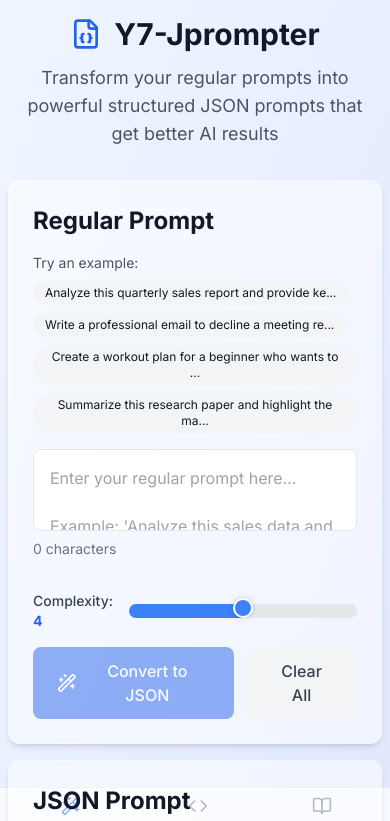
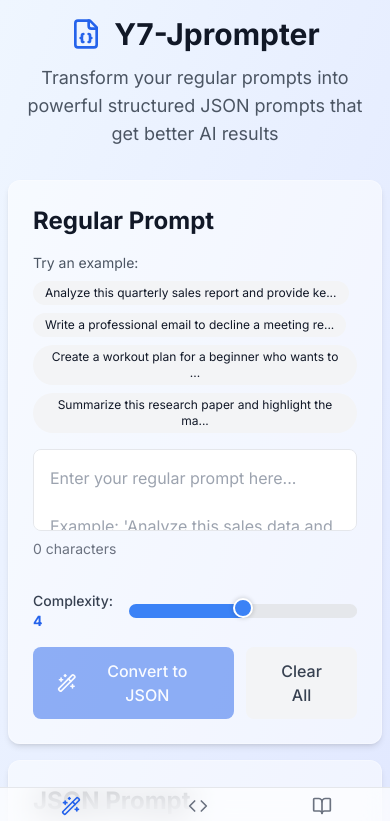
Before and after one commit to Y4NN777/Y7-Jprompter, a Next.js app: page / in a window 390 px wide. Shown: the top 821 px of the page. Built offline with nearby package versions, Linux system fonts and the light colour scheme; no server answers.

Commit message:
fix: Adjust mobile navigation spacing

```diff
--- a/src/app/page.tsx
+++ b/src/app/page.tsx
@@ -75,7 +75,7 @@
 
   return (
     <div className="min-h-screen">
-      <div className="container mx-auto px-2 sm:px-4 py-4 sm:py-8 pb-20 md:pb-8">
+      <div className="container mx-auto px-2 sm:px-4 py-4 sm:py-8 pb-24 md:pb-8">
         <Header />
         <Navigation activeTab={activeTab} setActiveTab={setActiveTab} />
         <MobileNavigation activeTab={activeTab} setActiveTab={setActiveTab} />
--- a/src/components/ui/MobileNavigation.tsx
+++ b/src/components/ui/MobileNavigation.tsx
@@ -15,7 +15,7 @@
 
 export default function MobileNavigation({ activeTab, setActiveTab }: MobileNavigationProps) {
   return (
-    <div className="md:hidden fixed bottom-0 left-0 right-0 bg-white/70 backdrop-blur-lg border-t border-gray-200 flex justify-around p-2">
+    <div className="md:hidden fixed bottom-0 left-0 right-0 bg-white/70 backdrop-blur-lg border-t border-gray-200 flex justify-around p-2 z-50">
       {navItems.map(({ id, label, icon: Icon }) => (
         <button
           key={id}
```
